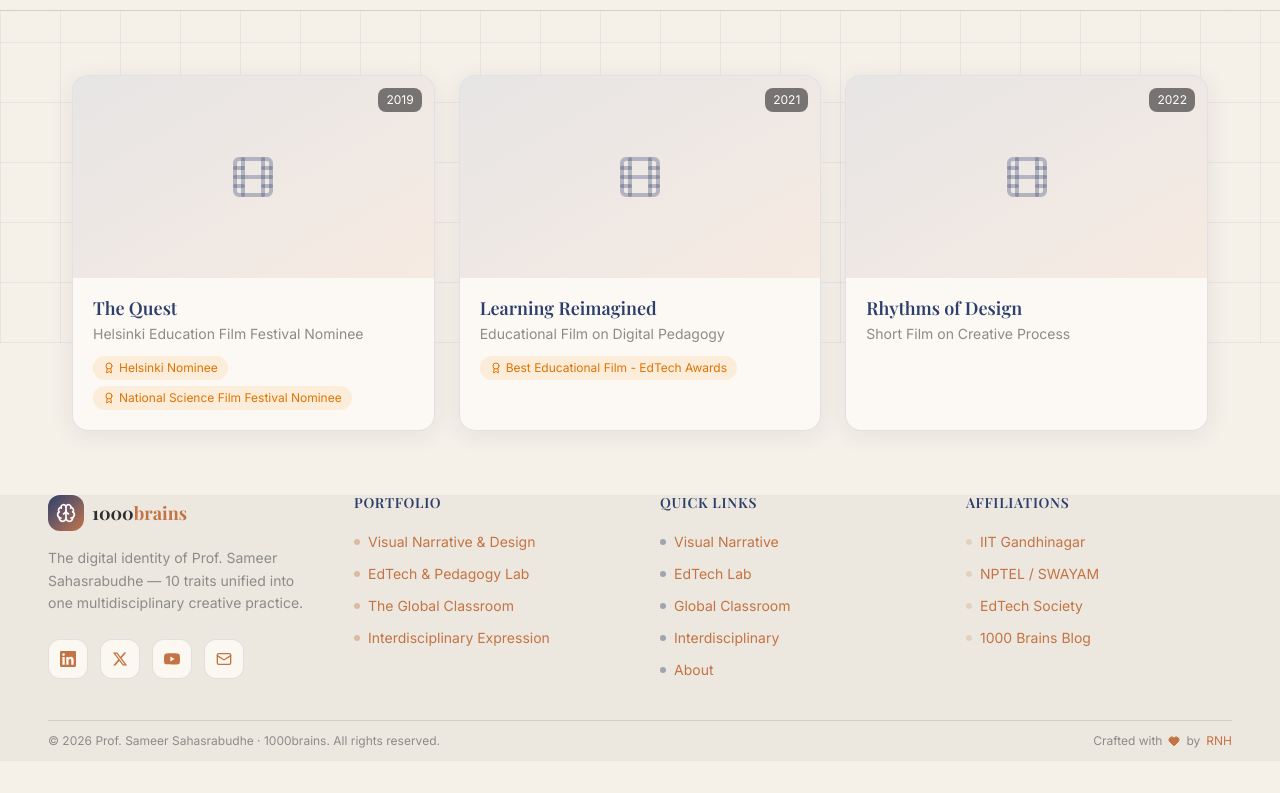
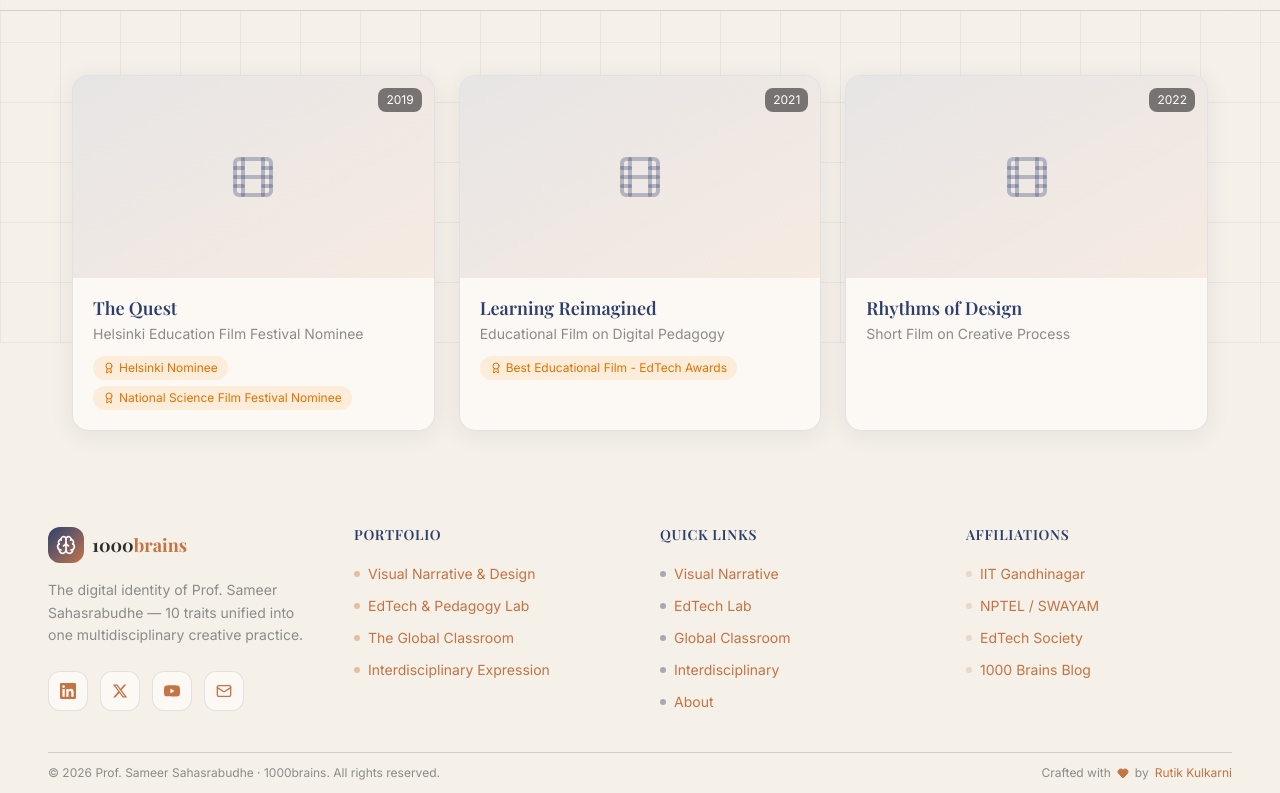
Before and after one commit to RutikKulkarni/1000brains, a Next.js app: page /visual-narrative in a window 1280 px wide. Shown: the part 457-1250 px from the top of the page. Before the commit the page ends 1218 px from the top, so only its background shows below. Built offline with nearby package versions, Linux system fonts and the light colour scheme.

Commit message:
feat: enhance layout and styling of EdtechLab, VisualNarrative pages, and Footer component

```diff
--- a/src/app/edtech-lab/page.tsx
+++ b/src/app/edtech-lab/page.tsx
@@ -95,7 +95,7 @@ export default function EdtechLabPage() {
   return (
     <>
       <Navbar />
-      <main className="pt-24">
+      <main className="pt-24 flex-1">
         {/* Hero */}
         <section className="py-16 px-6">
           <div className="section-container">
--- a/src/app/globals.css
+++ b/src/app/globals.css
@@ -19,6 +19,7 @@
   --muted-light: #B5B5B5;
   --surface: #FDFAF5;
   --surface-alt: #EDE8DF;
+  --footer-bg: #E4DED4;
   --border: #D4CFC6;
   --card-bg: rgba(253, 250, 245, 0.85);
   --card-border: rgba(44, 62, 107, 0.12);
@@ -42,6 +43,7 @@
   --muted-light: #9CA3AF;
   --surface: #162040;
   --surface-alt: #1A2748;
+  --footer-bg: #131C38;
   --border: #2A3A5C;
   --card-bg: rgba(22, 32, 64, 0.85);
   --card-border: rgba(123, 147, 204, 0.15);
--- a/src/app/page.tsx
+++ b/src/app/page.tsx
@@ -9,7 +9,7 @@ export default function Home() {
   return (
     <>
       <Navbar />
-      <main>
+      <main className="flex-1">
         <HeroSection />
         <TraitsWheel />
         <PortfolioCards />
--- a/src/app/visual-narrative/page.tsx
+++ b/src/app/visual-narrative/page.tsx
@@ -102,7 +102,7 @@ export default function VisualNarrativePage() {
   return (
     <>
       <Navbar />
-      <main className="pt-24">
+      <main className="pt-24 flex-1">
         {/* Hero */}
         <section className="py-16 px-6">
           <div className="section-container">
--- a/src/components/layout/Footer.tsx
+++ b/src/components/layout/Footer.tsx
@@ -35,7 +35,8 @@ const socialLinks = [
 
 export default function Footer() {
   return (
-    <footer className="bg-[var(--surface-alt)]">
+    <div className="pt-8">
+      <footer>
         <div className="section-container pt-12 pb-10">
           <div className="grid grid-cols-1 md:grid-cols-2 lg:grid-cols-4 gap-10">
             {/* Brand */}
@@ -141,8 +142,8 @@ export default function Footer() {
           {/* Bottom Bar */}
           <div className="mt-10 pt-3 pb-3 border-t border-[var(--border)] flex flex-col sm:flex-row items-center justify-between gap-3">
             <p className="text-xs text-muted font-body">
-            &copy; {new Date().getFullYear()} Prof. Sameer Sahasrabudhe &middot;
-            1000brains. All rights reserved.
+              &copy; {new Date().getFullYear()} Prof. Sameer Sahasrabudhe
+              &middot; 1000brains. All rights reserved.
             </p>
             <p className="text-xs text-muted font-body flex items-center gap-1.5 shrink-0">
               Crafted with <Heart className="w-3 h-3 text-accent fill-accent" />{" "}
@@ -153,11 +154,12 @@ export default function Footer() {
                 rel="noopener noreferrer"
                 className="text-accent hover:underline"
               >
-              RNH
+                Rutik Kulkarni
               </a>
             </p>
           </div>
         </div>
       </footer>
+    </div>
   );
 }
```
Lines whose indentation alone changed are shown as unchanged.
